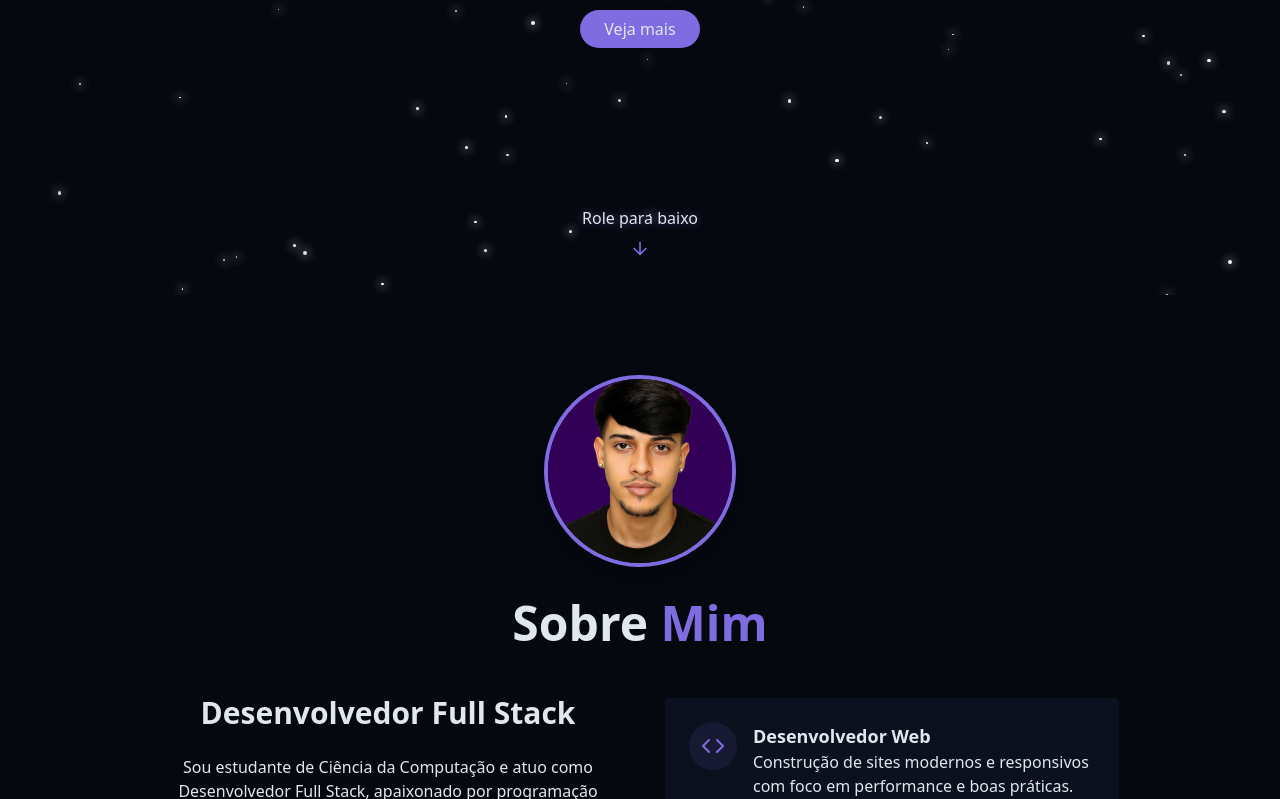
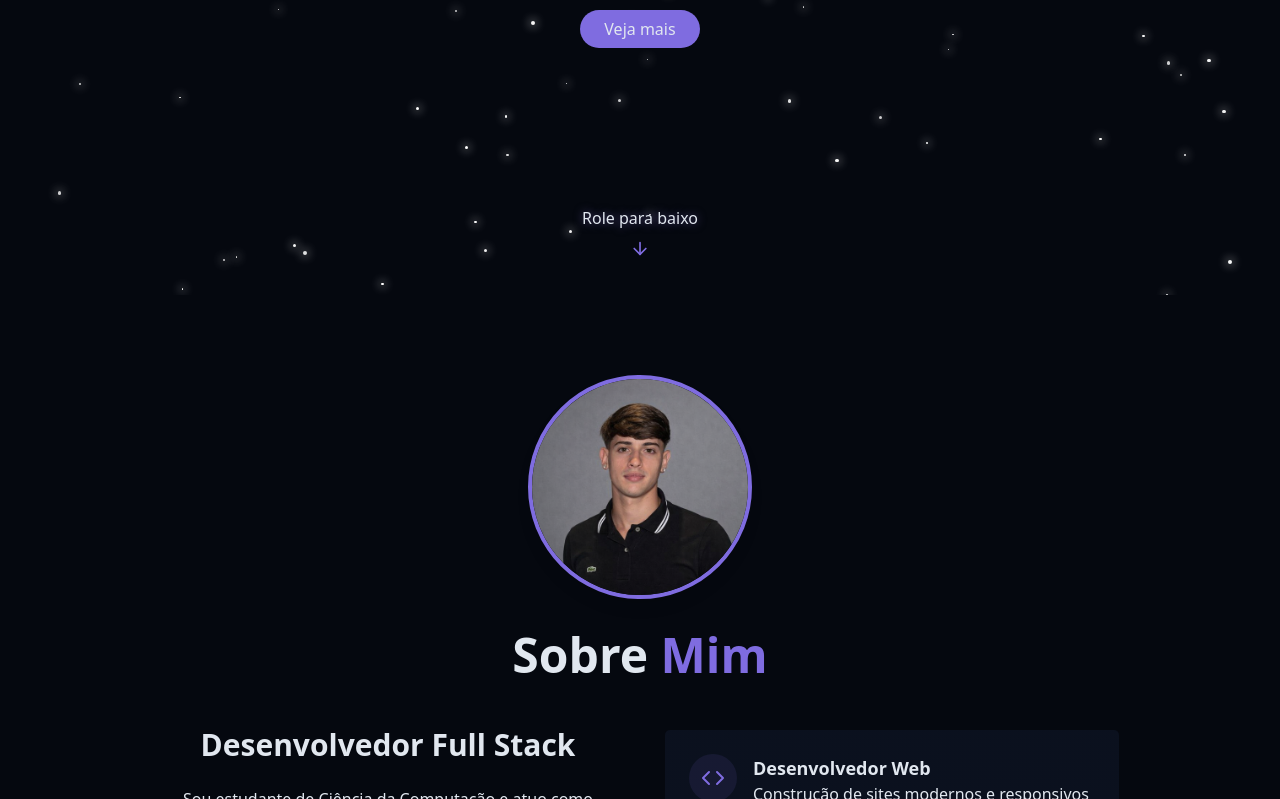
Before and after one commit to joaolira-dev/portfolio, a React (Vite) app: page / in a window 1280 px wide. Shown: the part 505-1304 px from the top of the page. Built offline with nearby package versions, Linux system fonts and the light colour scheme.

Commit message:
feat: switching profile photo

```diff
--- a/src/components/AboutSection.jsx
+++ b/src/components/AboutSection.jsx
@@ -11,7 +11,7 @@ export const AboutSection = () => {
               <img
                 src="/profile.png"
                 alt="Foto de perfil"
-            className="w-48 h-48 rounded-full border-4 border-primary object-cover shadow-lg"
+                className="w-56 h-56 rounded-full border-4 border-primary object-cover object-top shadow-lg"
               />
             </div>
           </FadeInSection>
@@ -42,7 +42,7 @@ export const AboutSection = () => {
 
               <div className="flex flex-col sm:flex-row gap-4 pt-4 justify-center">
                 <a href="#contact" className="cosmic-button flex gap-2">
-                Entre em contato <Contact/>
+                  Entre em contato <Contact />
                 </a>
 
                 <a
@@ -50,7 +50,7 @@ export const AboutSection = () => {
                   download
                   className="px-6 py-2  flex gap-2 rounded-full border border-primary text-primary hover:bg-primary/10 transition-colors duration-300"
                 >
-                Baixar CV <Download/>
+                  Baixar CV <Download />
                 </a>
               </div>
             </div>
```
Also changed, not shown: public/profile.png. Lines whose indentation alone changed are shown as unchanged.
